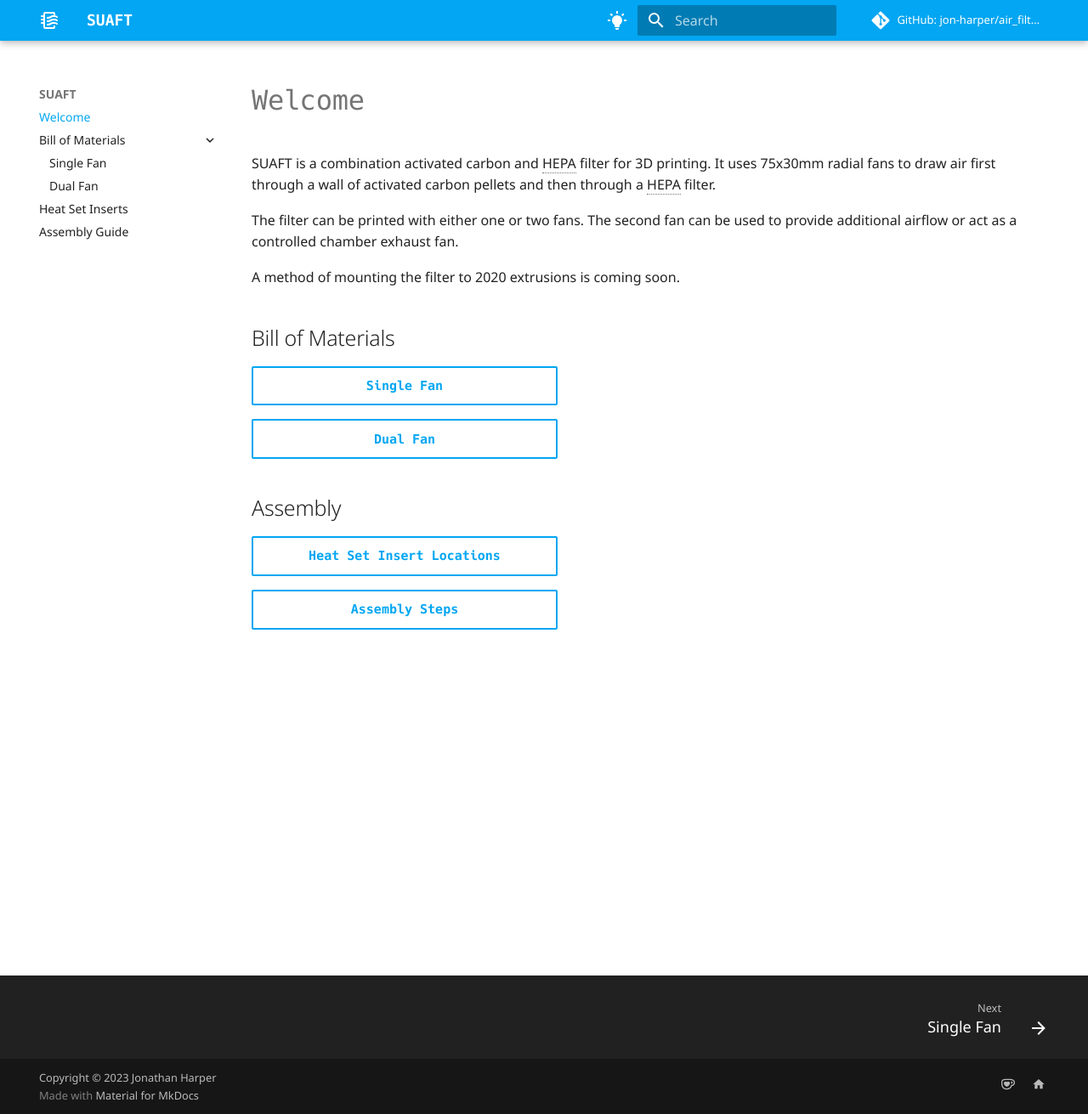
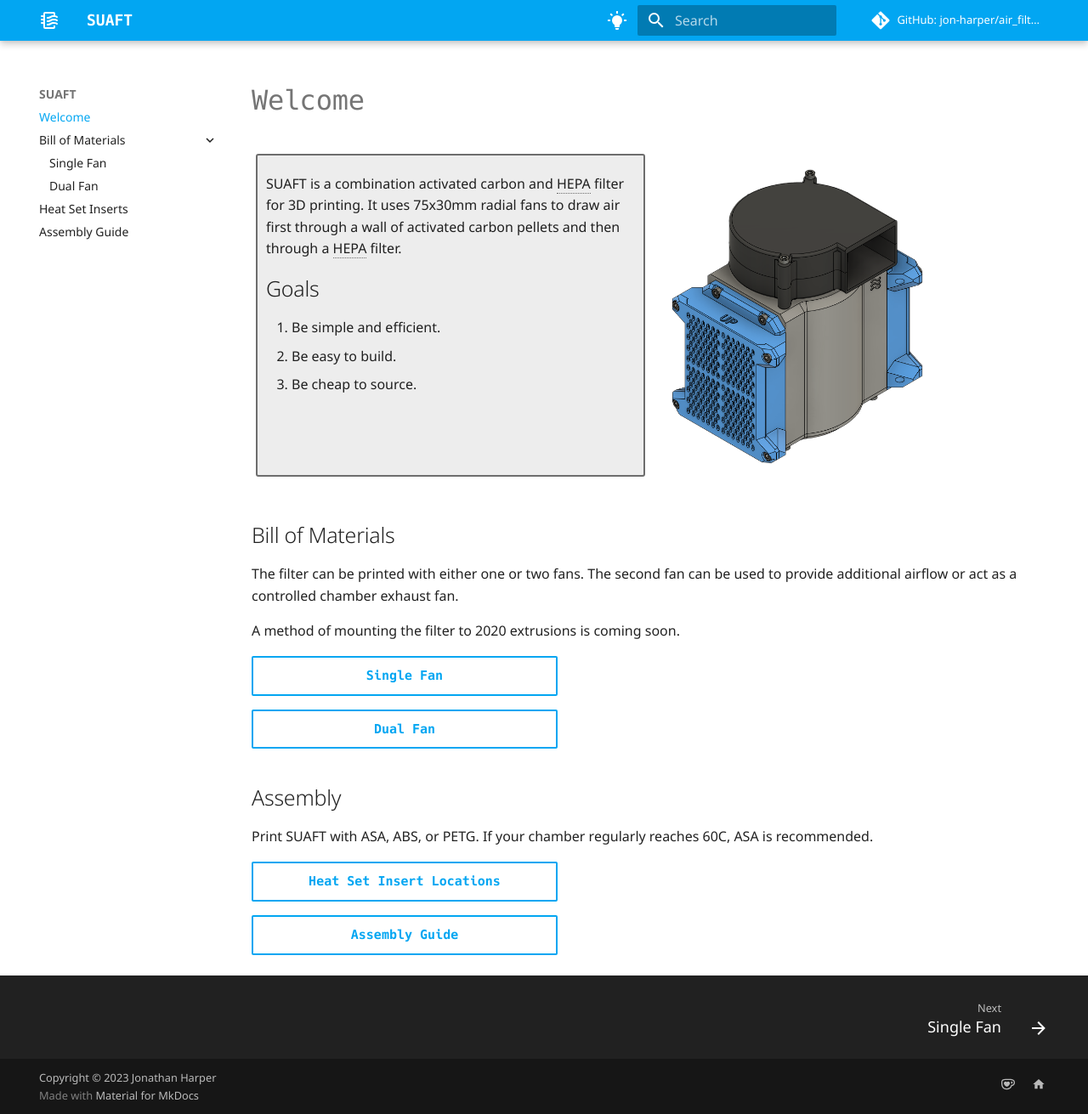
Before and after one commit to jon-harper/air_filter, an MkDocs documentation site: the page built from docs/index.md, in a window 1280 px wide and 1311 px high. Shown: the whole window at 85% size. Built offline with MkDocs 1.6.1 and Material for MkDocs 9.7.7, drawn with Linux system fonts in a browser that asks for light colours; comment, search, counter and statistics services are not loaded.

Commit message:
Added project goals

```diff
--- a/docs/index.md
+++ b/docs/index.md
@@ -6,13 +6,26 @@ date: 2023-5-5
 hide: toc
 ---
 
+<div markdown class="jh-grid-container jh-grid-2">
+<div markdown class="jh-card">
+
 SUAFT is a combination activated carbon and HEPA filter for 3D printing. It uses 75x30mm radial fans to draw air first through a wall of activated carbon pellets and then through a HEPA filter.
+
+## Goals
+
+1. Be simple and efficient.
+2. Be easy to build.
+3. Be cheap to source.
+</div>
+<div markdown class="jh-grid-img">
+![SUAFT](assets/img/steps/6.png){width="300px"}
+</div>
+</div>
+## Bill of Materials
 
 The filter can be printed with either one or two fans. The second fan can be used to provide additional airflow or act as a controlled chamber exhaust fan.
 
 A method of mounting the filter to 2020 extrusions is coming soon.
-
-## Bill of Materials
 
 [Single Fan](single.md){ .md-button }
 
@@ -20,6 +33,8 @@ A method of mounting the filter to 2020 extrusions is coming soon.
 
 ## Assembly
 
+Print SUAFT with ASA, ABS, or PETG. If your chamber regularly reaches 60C, ASA is recommended.
+
 [Heat Set Insert Locations](inserts.md){ .md-button }
 
-[Assembly Steps](assembly.md){ .md-button }
+[Assembly Guide](assembly.md){ .md-button }
```
